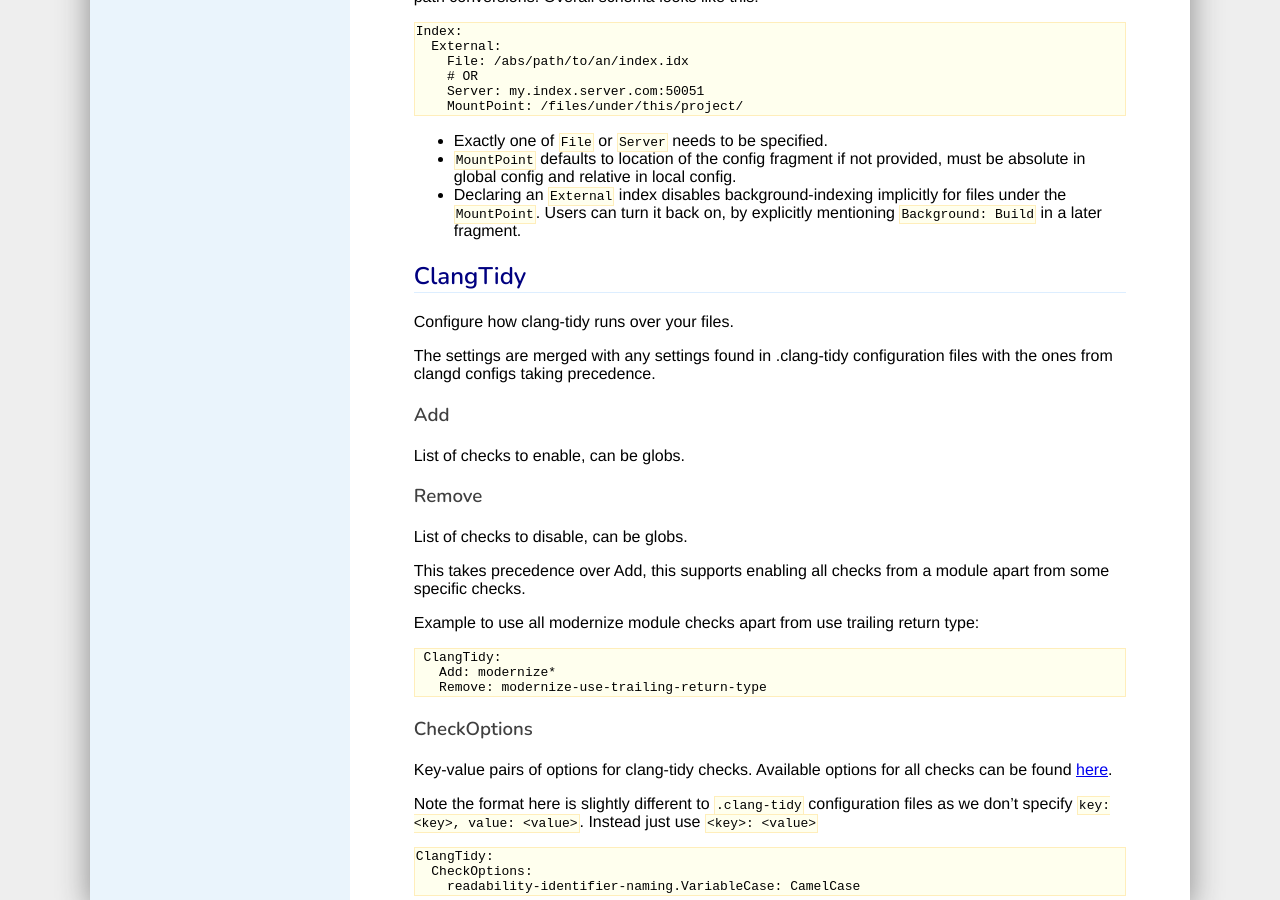
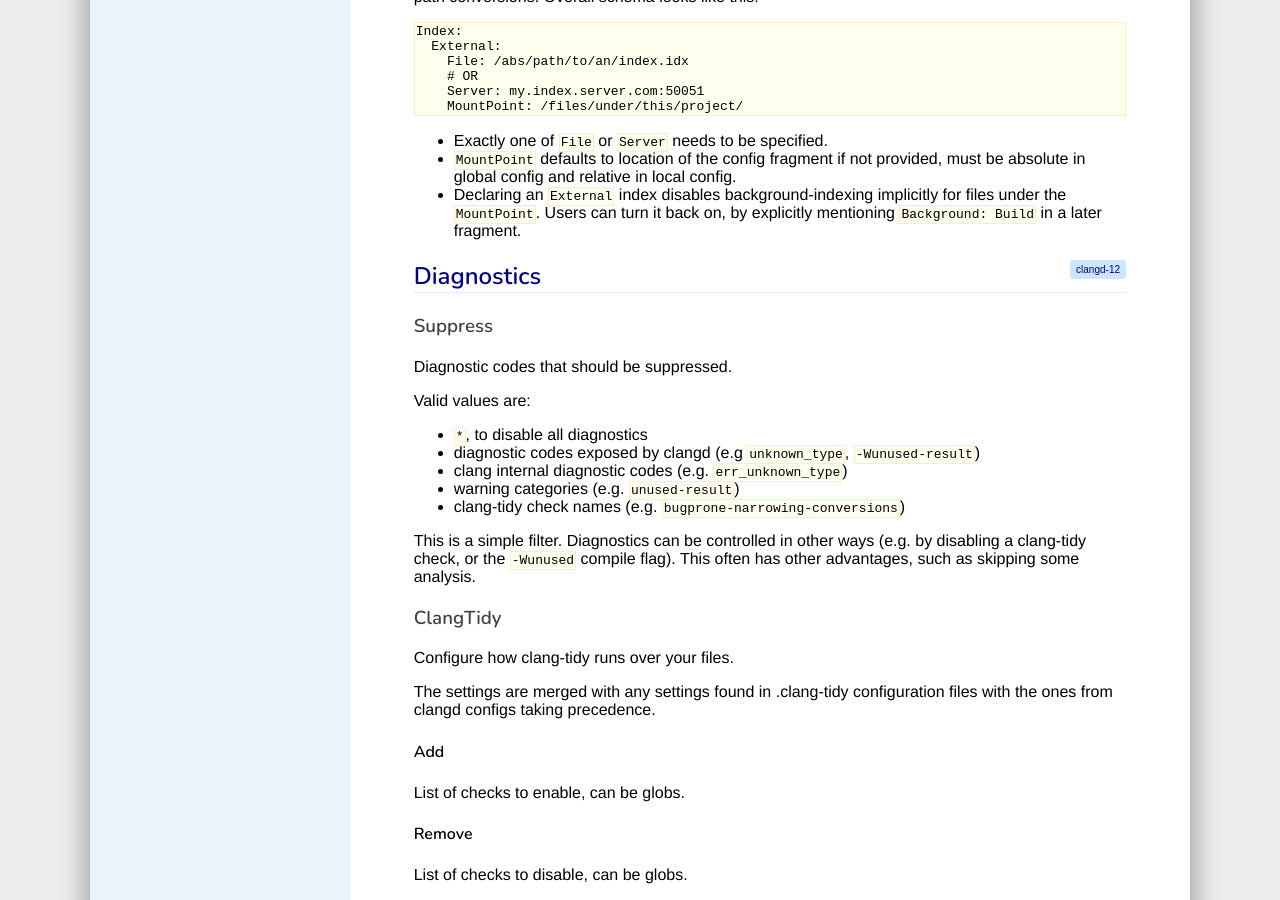
Before and after one commit to llvm/clangd-www, a Jekyll site: the page built from config.md, in a window 1280 px wide and 900 px high, scrolled down 2764 px. Built offline with Jekyll 4.4.1, drawn with Linux system fonts in a browser that asks for light colours; our own code applies the rules of GitHub Pages for plain Markdown files.

Commit message:
Add Diagnostics Block to config documentation (#19)
Add `Diagnostic` block to config and move the `ClangTidy` under there.
Also tag the block as version 12 to save confusion.

````diff
--- a/config.md
+++ b/config.md
@@ -170,18 +170,36 @@
   files under the `MountPoint`. Users can turn it back on, by explicitly
   mentioning `Background: Build` in a later fragment.
 
-## ClangTidy
+## Diagnostics
+{:.v12}
+
+### Suppress
+
+Diagnostic codes that should be suppressed.
+
+ Valid values are:
+ - `*`, to disable all diagnostics
+ - diagnostic codes exposed by clangd (e.g `unknown_type`, `-Wunused-result`)
+ - clang internal diagnostic codes (e.g. `err_unknown_type`)
+ - warning categories (e.g. `unused-result`)
+ - clang-tidy check names (e.g. `bugprone-narrowing-conversions`)
+
+This is a simple filter. Diagnostics can be controlled in other ways
+(e.g. by disabling a clang-tidy check, or the `-Wunused` compile flag).
+This often has other advantages, such as skipping some analysis.
+
+### ClangTidy
 
 Configure how clang-tidy runs over your files.
 
 The settings are merged with any settings found in .clang-tidy
 configuration files with the ones from clangd configs taking precedence.
 
-### Add
+#### Add
 
 List of checks to enable, can be globs.
 
-### Remove
+#### Remove
 
 List of checks to disable, can be globs.
 
@@ -195,7 +213,7 @@
    Remove: modernize-use-trailing-return-type
 ```
 
-### CheckOptions
+#### CheckOptions
 
 Key-value pairs of options for clang-tidy checks.
 Available options for all checks can be found [here](https://clang.llvm.org/extra/clang-tidy/checks/list.html).
````
